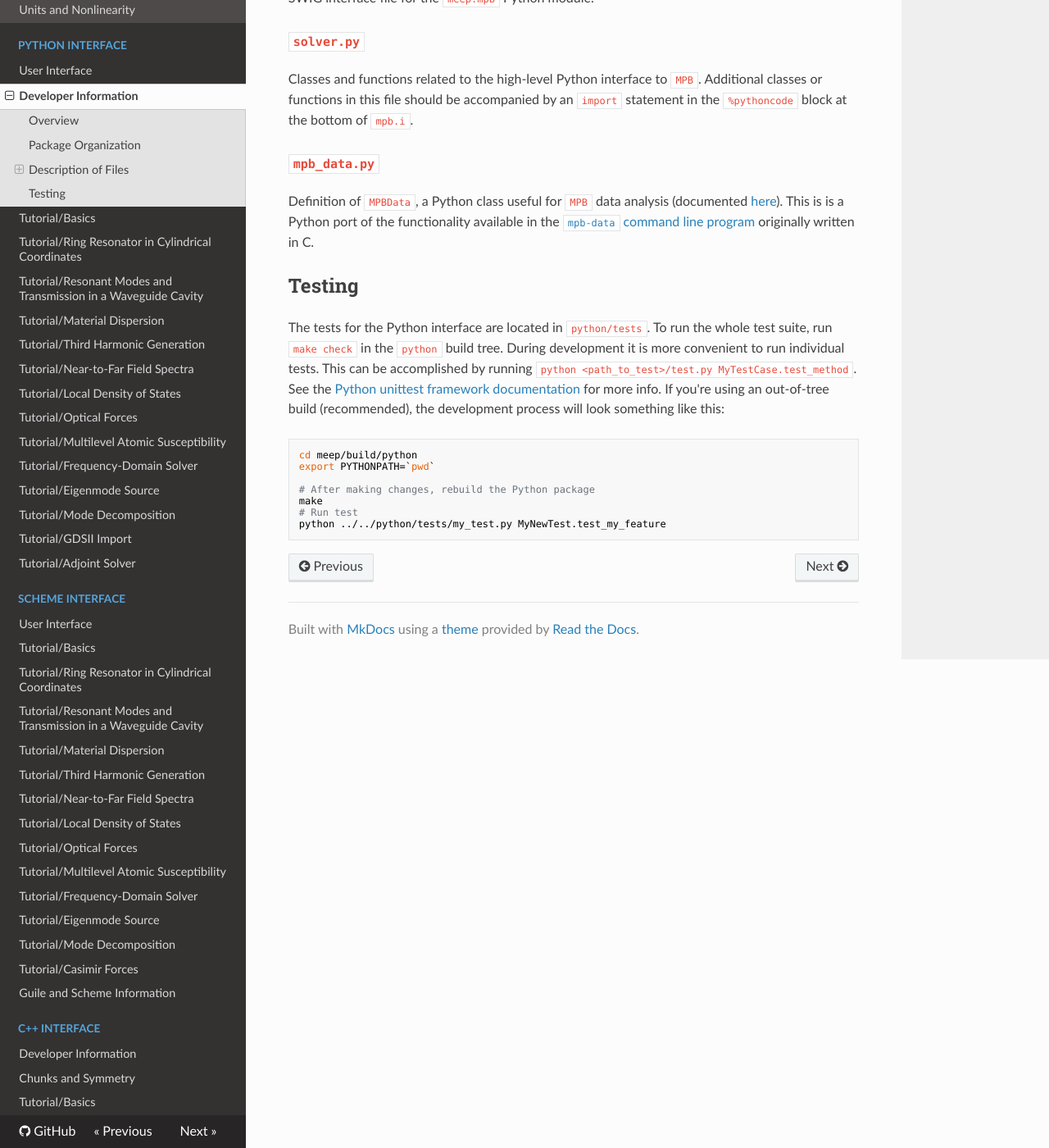
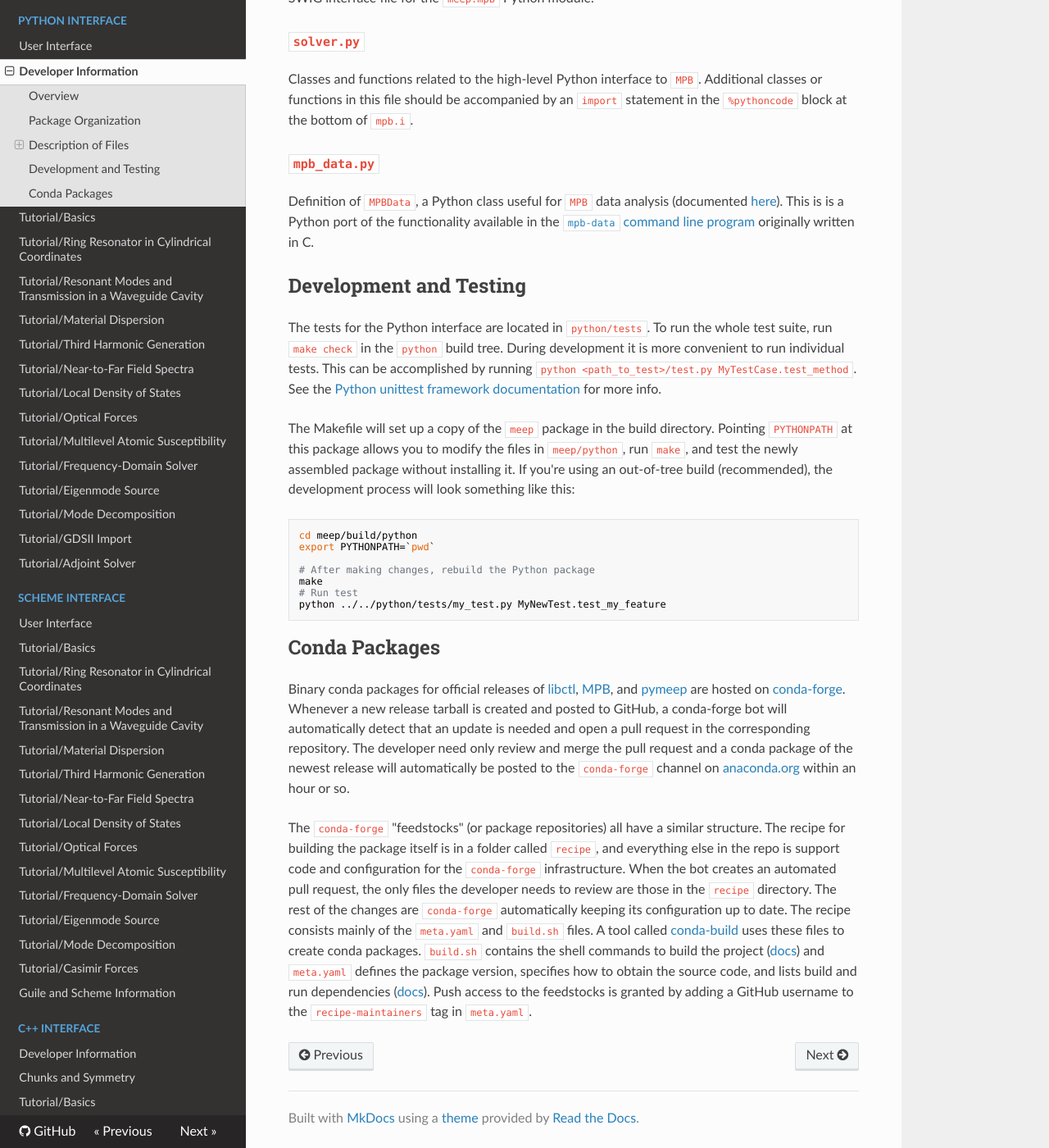
Before and after one commit to NanoComp/meep, an MkDocs documentation site: the page built from doc/docs/Python_Developer_Information.md, in a window 1280 px wide and 1400 px high, scrolled down 2885 px. Shown: the whole window at 82% size. Built offline with MkDocs 1.6.1, drawn with Linux system fonts in a browser that asks for light colours; nearby versions of some CDN libraries; old or Windows-style settings are respelled for this version of MkDocs.

Commit message:
Add developer docs for conda packages

````diff
--- a/doc/docs/Python_Developer_Information.md
+++ b/doc/docs/Python_Developer_Information.md
@@ -91,9 +91,11 @@ Classes and functions related to the high-level Python interface to `MPB`. Addit
 
 Definition of `MPBData`, a Python class useful for `MPB` data analysis (documented [here](https://mpb.readthedocs.io/en/latest/Python_Data_Analysis_Tutorial)). This is is a Python port of the functionality available in the [`mpb-data` command line program](https://github.com/NanoComp/mpb/blob/master/utils/mpb-data.c) originally written in C.
 
-## Testing
+## Development and Testing
 
-The tests for the Python interface are located in `python/tests`. To run the whole test suite, run `make check` in the `python` build tree. During development it is more convenient to run individual tests. This can be accomplished by running `python <path_to_test>/test.py MyTestCase.test_method`. See the [Python unittest framework documentation](https://docs.python.org/3/library/unittest.html) for more info. If you're using an out-of-tree build (recommended), the development process will look something like this:
+The tests for the Python interface are located in `python/tests`. To run the whole test suite, run `make check` in the `python` build tree. During development it is more convenient to run individual tests. This can be accomplished by running `python <path_to_test>/test.py MyTestCase.test_method`. See the [Python unittest framework documentation](https://docs.python.org/3/library/unittest.html) for more info.
+
+The Makefile will set up a copy of the `meep` package in the build directory. Pointing `PYTHONPATH` at this package allows you to modify the files in `meep/python`, run `make`, and test the newly assembled package without installing it. If you're using an out-of-tree build (recommended), the development process will look something like this:
 ```bash
 cd meep/build/python
 export PYTHONPATH=`pwd`
@@ -103,3 +105,9 @@ make
 # Run test
 python ../../python/tests/my_test.py MyNewTest.test_my_feature
 ```
+
+## Conda Packages
+
+Binary conda packages for official releases of [libctl](https://github.com/conda-forge/libctl-feedstock), [MPB](https://github.com/conda-forge/mpb-feedstock), and [pymeep](https://github.com/conda-forge/pymeep-feedstock) are hosted on [conda-forge](https://conda-forge.org/docs/). Whenever a new release tarball is created and posted to GitHub, a conda-forge bot will automatically detect that an update is needed and open a pull request in the corresponding repository. The developer need only review and merge the pull request and a conda package of the newest release will automatically be posted to the `conda-forge` channel on [anaconda.org](https://anaconda.org/conda-forge/) within an hour or so.
+
+The `conda-forge` "feedstocks" (or package repositories) all have a similar structure. The recipe for building the package itself is in a folder called `recipe`, and everything else in the repo is support code and configuration for the `conda-forge` infrastructure. When the bot creates an automated pull request, the only files the developer needs to review are those in the `recipe` directory. The rest of the changes are `conda-forge` automatically keeping its configuration up to date. The recipe consists mainly of the `meta.yaml` and `build.sh` files. A tool called [conda-build](https://docs.conda.io/projects/conda-build/en/latest/index.html) uses these files to create conda packages. `build.sh` contains the shell commands to build the project ([docs](https://docs.conda.io/projects/conda-build/en/latest/resources/build-scripts.html)) and `meta.yaml` defines the package version, specifies how to obtain the source code, and lists build and run dependencies ([docs](https://docs.conda.io/projects/conda-build/en/latest/resources/define-metadata.html)). Push access to the feedstocks is granted by adding a GitHub username to the `recipe-maintainers` tag in `meta.yaml`.
````
